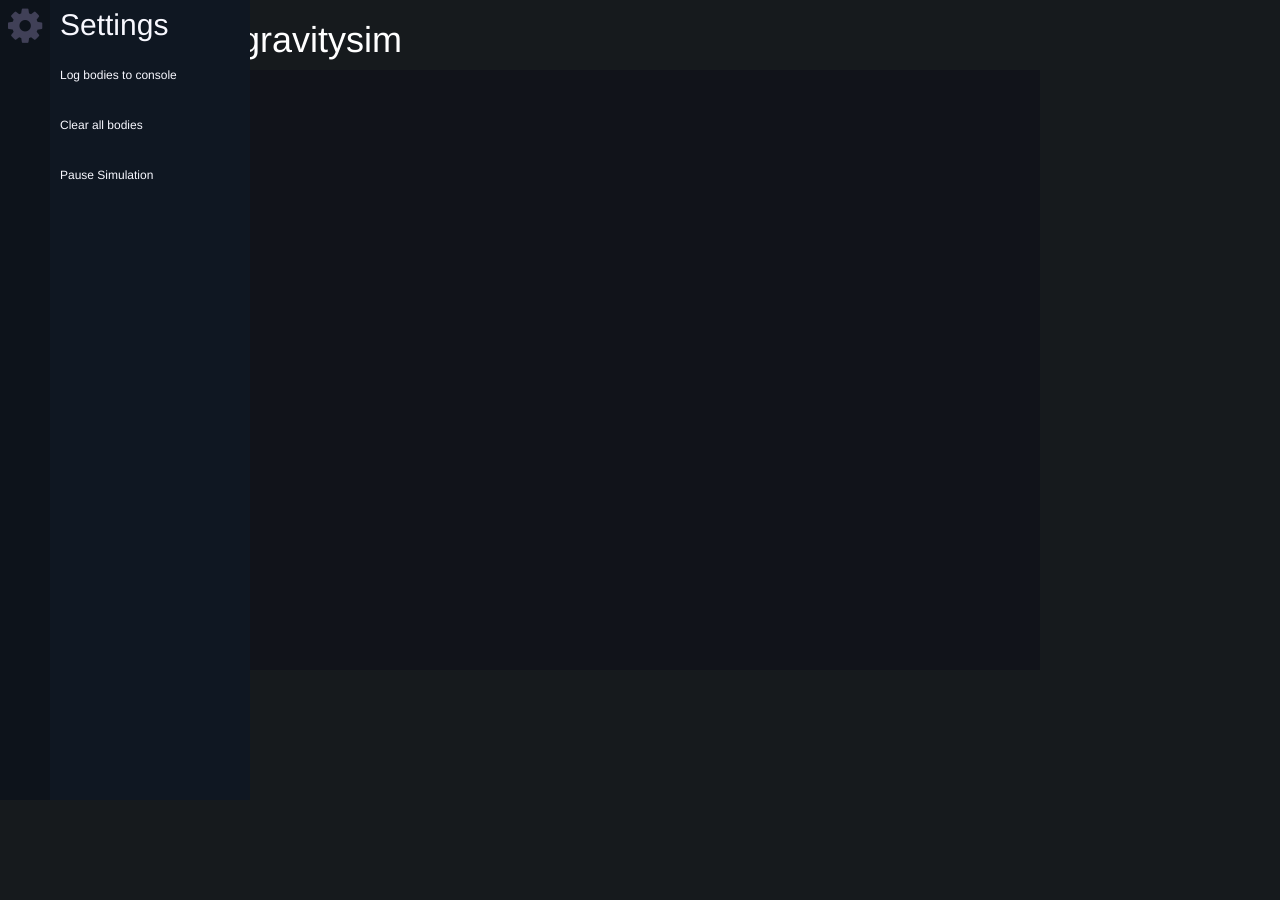
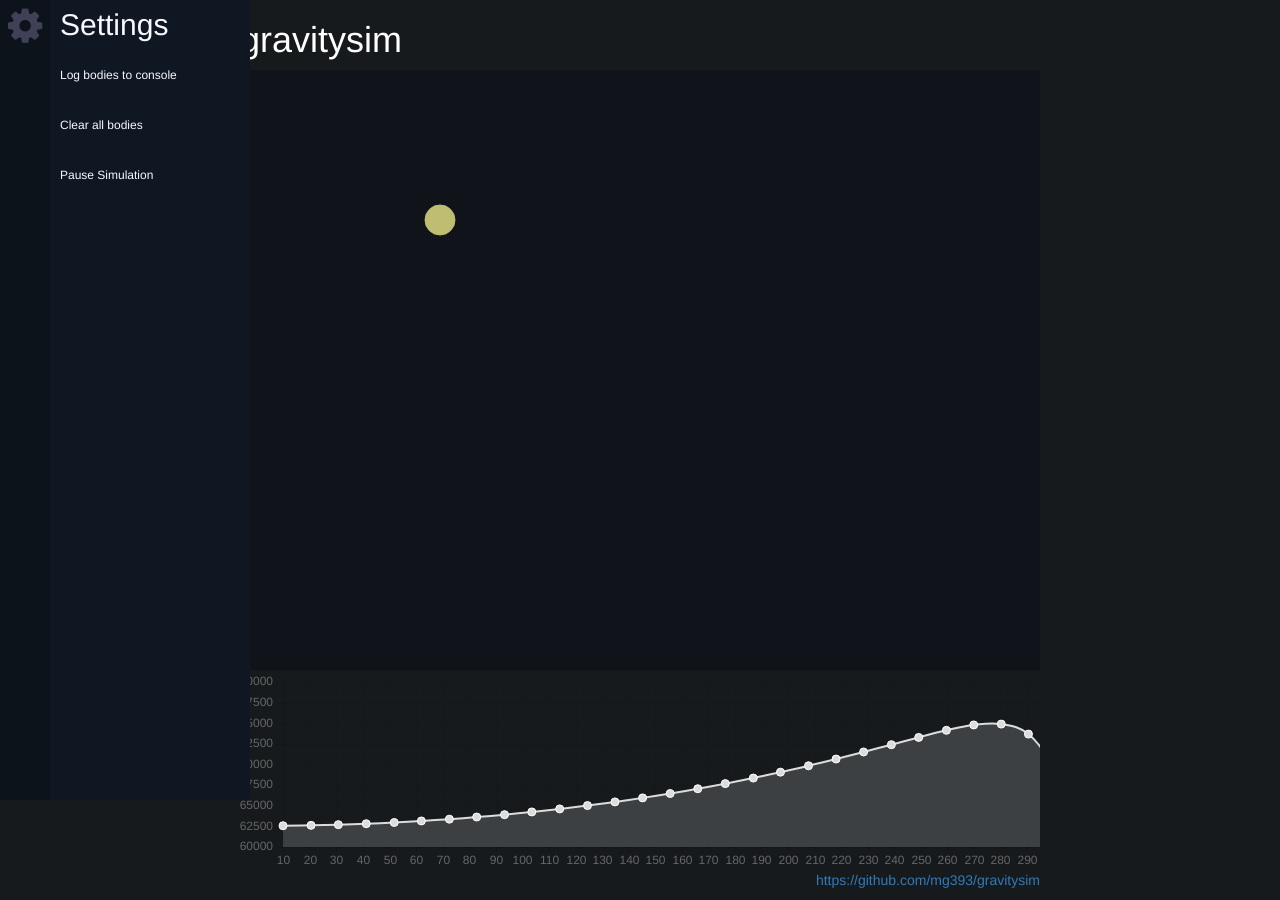
Before and after one commit to mg393/gravitysim, a plain HTML site: page index.html in a window 1280 px wide. Before the commit the page ends 870 px from the top, so only its background shows below. Drawn offline with Linux system fonts and the light colour scheme.

Commit message:
Rewrite complete
Although x force component not working, presumed typo

```diff
--- a/index.html
+++ b/index.html
@@ -42,7 +42,7 @@
 				<canvas id="chartCanvas" class="center-block" width="800" height="200"></canvas>
 
 				<footer class="content-footer">
-					<!--<p class="pull-right">&#169; mg393 // jackbillplatypus</p>-->
+					<p class="pull-right"><a href="https://github.com/mg393/gravitysim">https://github.com/mg393/gravitysim</a></p>
 				</footer>
 			</div>
 		</div>
--- a/scripts/gravity.rewrite.js
+++ b/scripts/gravity.rewrite.js
@@ -9,14 +9,22 @@ var G = new math.bignumber('6.675e-11');
 var bodies = [];
 var scale = new math.bignumber('1000000'); //One pixel = 1000km or 1000000m
 
-/************
-  TO DELETE
-************/
-var testnum1 = new math.bignumber('6.45e21');
-var testnum2 = new math.bignumber('4.12e20');
+function calcTotalForce(mass1, mass2, distance) { //For graphing rather than actual calcs
+    return (math.multiply((math.multiply(mass1, mass2)), G) / math.pow(distance, 2));
+}
 
-function calcForce(mass1, mass2, distance) {
-    return (math.times((math.times(mass1, mass2)), G) / math.pow(distance, 2));
+function calcXForce(b1, b2) {
+    var diffX = math.subtract(b1.x, b2.x);
+    var xForce = math.multiply((math.multiply(b1.mass, b2.mass)), G) / math.pow(diffX, 2);
+
+    return xForce;
+}
+
+function calcYForce(b1, b2) {
+    var diffY = math.subtract(b1.y, b2.y);
+    var yForce = math.multiply((math.multiply(b1.mass, b2.mass)), G) / math.pow(diffY, 2);
+
+    return yForce;
 }
 
 function calcDistance(dx, dy) {
@@ -27,19 +35,17 @@ function calcAcc(force, mass) {
     return math.divide(force, mass);
 }
 
-function calcAngle(b1, b2) {
+//TODO: remove
+/*function calcAngle(b1, b2) {
     var diffX = math.subtract(b1.x, b2.x);
     var diffY = math.subtract(b1.y, b2.y);
 
     return math.divide(math.multiply(math.atan2(diffX, diffY), 180), math.pi);
-}
+}*/
 
-function calcXforce(angle, force) {
-    return math.multiply(math.sin(angle), force);
-}
-
-function calcYforce(angle, force) {
-    return math.multiply(math.cos(angle), force);
+function collision(b1, b2) {
+    //TODO: Do stuff here
+    return false;
 }
 
 //Other global variables
@@ -82,7 +88,7 @@ function clearBodies() {
 }
 
 //Main code
-function body(r, m, x, y, hv, vv, ha, va) //r = radius, m = mass, x = x coord, y = y coord, hv = horizontal velocity, vv = vertical velocity, ha = horizontal acceleration, va = vertical acceleration
+function body(r, m, x, y, hv, vv, ha, va, s) //r = radius, m = mass, x = x coord, y = y coord, hv = horizontal velocity, vv = vertical velocity, ha = horizontal acceleration, va = vertical acceleration, s = selected (bool)
 {
     this.radius = r;
     this.mass = m;
@@ -94,24 +100,131 @@ function body(r, m, x, y, hv, vv, ha, va) //r = radius, m = mass, x = x coord, y
     this.vacceleration = va;
     this.colour = Please.make_color()[0];
     this.ID = IDcount;
+    this.s = false; //TODO: implement selection colouring and functions
     IDcount++;
 }
+
 
 function simulation(c, cc, b, t) //c = canvas, cc = chart, b = bodies, t = time between steps
 {
     this.canvas = c;
     this.steptime = t;
+    this.step = function() {
         console.log("pants"); //Obligatory inclusion in rewrite
         if (paused == false) {
+            if (collision == false) { /* TODO: Do stuff here */ }
             for (var i = 0; i < b.length; i++) {
                 var totalVAcc = math.bignumber('0');
                 var totalHAcc = math.bignumber('0');
 
                 for (var j = 0; j < b.length; j++) {
                     if (i != j) {
+                        //Calculate force components
+                        var xForce = calcXForce(b[i], b[j]);
+                        var yForce = calcYForce(b[i], b[j]);
 
+                        //Calculate acceleration from force components
+                        totalHAcc = math.subtract(totalHAcc, calcAcc(xForce, b[i].mass));
+                        totalVAcc = math.subtract(totalVAcc, calcAcc(yForce, b[i].mass));
 
+                        //logging
+                        console.log("totalHAcc: " + math.format(totalHAcc) + " totalVAcc: " + math.format(totalVAcc));
+                        console.log("Body IDs: " + b[i].ID + " " + b[j].ID);
+                        console.log("X distance: " + math.format(math.subtract(b[i].x, b[j].x)));
+                        console.log("Y distance: " + math.format(math.subtract(b[i].y, b[j].y)));
+                        console.log("X component = " + xForce + ", Y component = " + yForce);
+
+                        //Graphing
+                        if (graphWriteCount >= 10 && b[i].ID == 0) {
+                            cc.addData([parseInt(math.format(xForce))], labelCount);
+                            if (labelCount >= 600) {
+                                cc.removeData();
+                            }
+                            graphWriteCount = 0;
                         }
                     }
                 }
+
+                //Set acceleration to calculated acceleration
+                b[i].hacceleration = totalHAcc;
+                b[i].vacceleration = totalVAcc;
+
+                //Speed and displacement calcs
+                //S = ut + 0.5at^2
+                var hdistance = math.add(math.multiply(b[i].hvelocity, this.steptime), math.multiply(math.multiply(0.5, b[i].hacceleration), math.pow(this.steptime, 2)));
+                var vdistance = math.add(math.multiply(b[i].vvelocity, this.steptime), math.multiply(math.multiply(0.5, b[i].vacceleration), math.pow(this.steptime, 2)));
+
+                //v = u + at
+                b[i].hvelocity = math.add(b[i].hvelocity, math.multiply(b[i].hacceleration, this.steptime));
+                b[i].vvelocity = math.add(b[i].vvelocity, math.multiply(b[i].vacceleration, this.steptime));
+
+                b[i].x = math.add(b[i].x, hdistance);
+                b[i].y = math.add(b[i].y, vdistance);
             }
+
+            //Add 1 to counts
+            graphWriteCount++;
+            labelCount++;
+        }
+
+        //Draw function
+        draw(c, b);
+    }
+}
+
+
+function draw(c, b) //C = canvas, b = bodies (array)
+{
+    var context = c.getContext("2d");
+
+    //Clear old stuff:
+    context.clearRect(0, 0, c.width, c.height);
+
+    //Loop through bodies
+    for (var i = 0; i < b.length; i++) {
+        context.fillStyle = b[i].colour;
+        context.strokeStyle = b[i].colour;
+        context.beginPath();
+        context.arc(math.divide(b[i].x, scale), math.divide(b[i].y, scale), b[i].radius, 0, 2 * Math.PI); //TODO: radius scaling
+        context.lineWidth = 1;
+        context.fill();
+        context.stroke();
+    }
+}
+
+function mainloop(sim) //sim = a simulation
+{
+    try {
+        sim.step();
+    } catch (e) {
+        console.log(e);
+    }
+
+    window.requestAnimationFrame(function() {
+        mainloop(sim);
+    });
+}
+
+window.onload = function() {
+    canvas = document.getElementById("canvas");
+
+    canvas.addEventListener("mousedown", function(event) {
+        getPosition(canvas);
+    }, false);
+    chartCanvas = document.getElementById("chartCanvas");
+    chartContext = chartCanvas.getContext("2d");
+
+    var mainChart = new Chart(chartContext).Line(chartData);
+
+    //r, m, x, y, hv, vv, ha, va
+    var testBody = new body(15, math.bignumber('1e29'), math.bignumber('200000000'), math.bignumber('150000000'), math.bignumber('0'), math.bignumber('0'), math.bignumber('0'), math.bignumber('0'));
+    var testBody2 = new body(15, math.bignumber('1500'), math.bignumber('600000000'), math.bignumber('250000000'), math.bignumber('0'), math.bignumber('0'), math.bignumber('0'), math.bignumber('0'));
+
+    bodies.push(testBody);
+    bodies.push(testBody2);
+    mainsim = new simulation(canvas, mainChart, bodies, 5);
+    window.requestAnimationFrame(function() {
+        mainloop(mainsim);
+    });
+
+};
```
Also changed, not shown: scripts/gravity.js (+12 -10 lines), 1 other file. Lines whose indentation alone changed are shown as unchanged.
